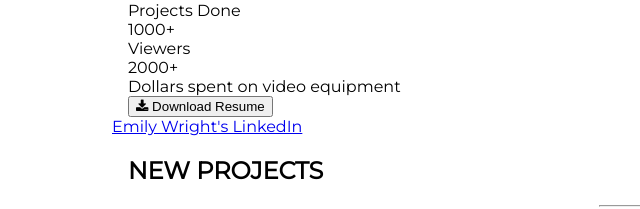
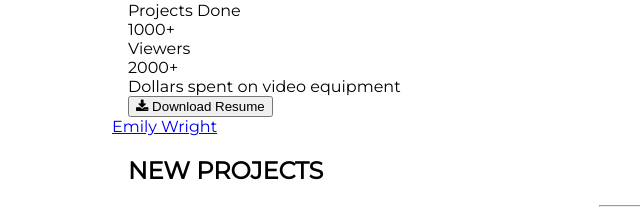
Before and after one commit to happybowtie/emilythewright, a plain HTML site: page index.html in a window 1280 px wide. Shown: the part 2366-2575 px from the top of the page, without its empty margins (0-640 px from the left). Drawn offline with Linux system fonts and the light colour scheme; grey boxes are pictures that could not be loaded; a web font is replaced by a local one.

Commit message:
updated linkedin badge and hopefully fixed bug

```diff
--- a/index.html
+++ b/index.html
@@ -190,8 +190,8 @@ body, h1,h2,h3,h4,h5,h6 {font-family: "Montserrat", sans-serif}
 	  <div class="w3-row-padding" style="margin:0 -16px">
       <div class="w3-half">
 
-	  <div class="LI-profile-badge" data-version="v1" data-size="large" data-locale="en_US" data-type="horizontal" data-theme="dark"
-	   data-vanity="emily--wright"><a class="LI-simple-link" href="https://www.linkedin.com/in/emily--wright?trk=profile-badge">Emily Wright's LinkedIn</a></div>
+	 <div class="badge-base LI-profile-badge" data-locale="en_US" data-size="medium" data-theme="dark" data-type="VERTICAL" data-vanity="emily--wright" data-version="v1"><a class="badge-base__link LI-simple-link" href="https://www.linkedin.com/in/emily--wright?trk=profile-badge">Emily Wright</a></div>
+
 		  </div>
 		   <div class="w3-half">
 		  <!-- fiverr thing
@@ -496,8 +496,7 @@ body, h1,h2,h3,h4,h5,h6 {font-family: "Montserrat", sans-serif}
 
 <!-- END PAGE CONTENT -->
 </div>
-<script type="text/javascript" src="https://platform.linkedin.com/badges/js/profile.js" async defer></script>
-	<script>
+<script src="https://platform.linkedin.com/badges/js/profile.js" async defer type="text/javascript"></script>
 	// Get the modal
 var modal = document.getElementById("myModal");
 
```
